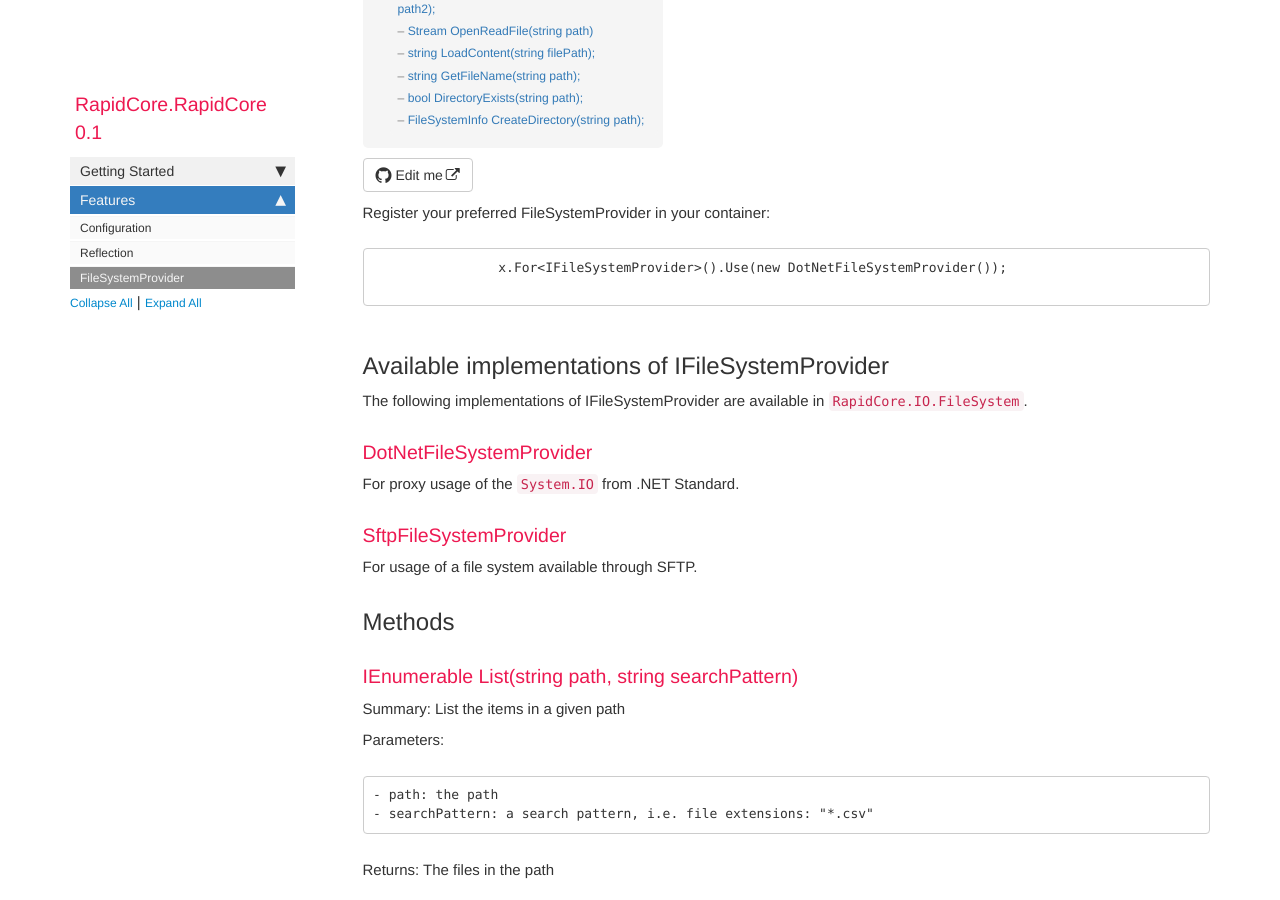
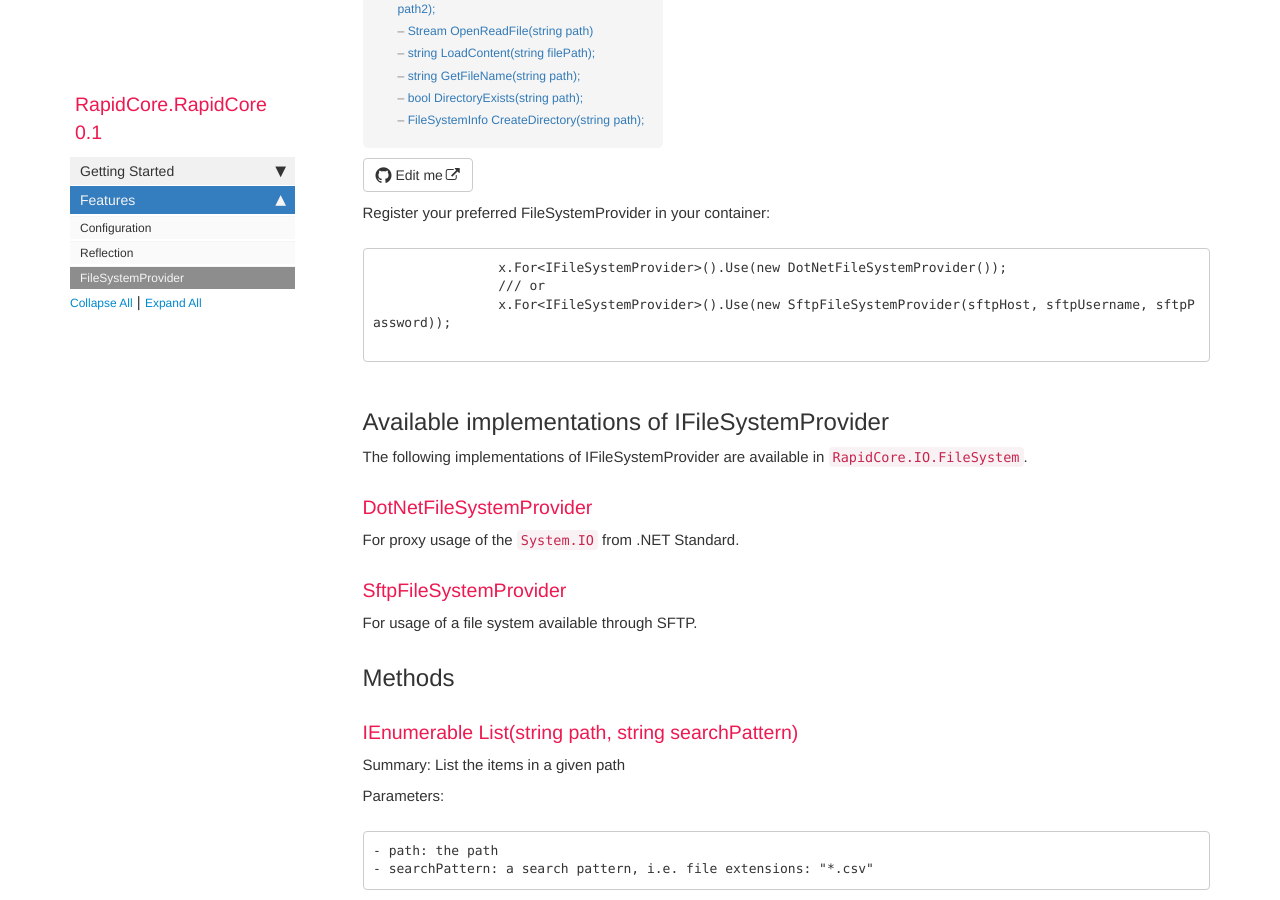
Before and after one commit to rapidcore/rapidcore, a Jekyll site: the page built from pages/rapidcore/rapidcore_filesystemprovider.md, in a window 1280 px wide and 900 px high, scrolled down 482 px. Built offline with Jekyll 4.4.1, drawn with Linux system fonts in a browser that asks for light colours; nearby versions of some CDN libraries; comment, search, counter and statistics services are not loaded.

Commit message:
content update

````diff
--- a/pages/rapidcore/rapidcore_filesystemprovider.md
+++ b/pages/rapidcore/rapidcore_filesystemprovider.md
@@ -10,6 +10,8 @@ folder: mongo
 Register your preferred FileSystemProvider in your container:
 ```
                 x.For<IFileSystemProvider>().Use(new DotNetFileSystemProvider());
+                /// or
+                x.For<IFileSystemProvider>().Use(new SftpFileSystemProvider(sftpHost, sftpUsername, sftpPassword));
 
 ```
 
````
